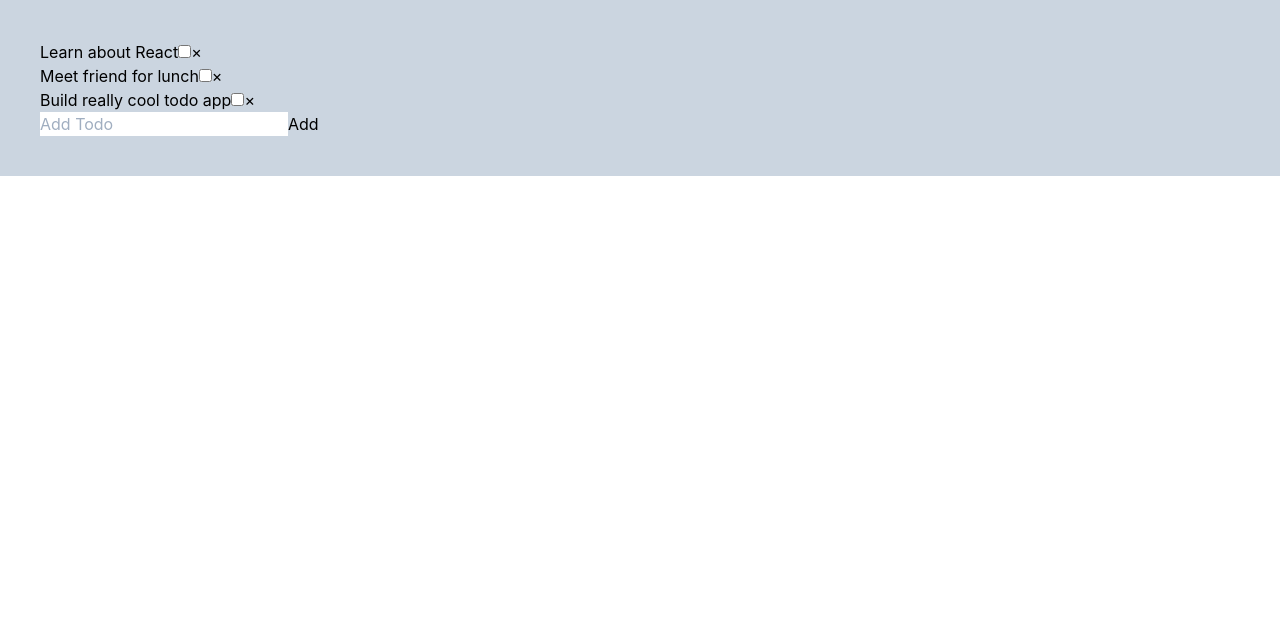
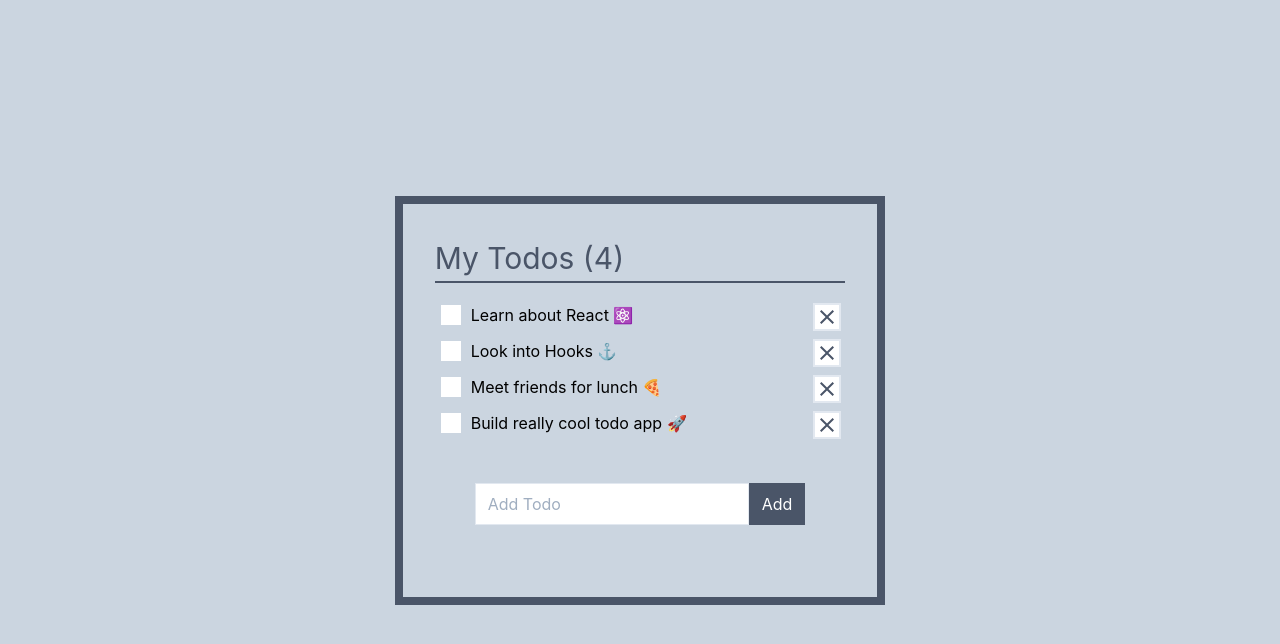
Before and after one commit to rahman95/todo-app-react-hooks, a React (Create React App) app: page / in a window 1280 px wide. Shown: the top 644 px of the page. Built offline with nearby package versions, Linux system fonts and the light colour scheme.

Commit message:
added styling to finish off

```diff
--- a/src/App.js
+++ b/src/App.js
@@ -3,7 +3,7 @@ import TodoList from "./Todo/TodoList";
 
 function App() {
   return (
-    <div className="w-full h-full flex bg-gray-400 p-10">
+    <div className="bg-gray-400 flex h-screen items-center justify-center p-10 w-full">
       <TodoList />
     </div>
   );
--- a/src/Todo/AddTodo.jsx
+++ b/src/Todo/AddTodo.jsx
@@ -2,10 +2,19 @@ import React from "react";
 
 function AddTodo({ onSubmit }) {
   return (
-    <div>
+    <div className="p-10">
       <form onSubmit={onSubmit}>
-        <input type="text" placeholder="Add Todo"></input>
-        <button type="submit">Add</button>
+        <input
+          className="appearance-none border px-3 py-2 text-grey-darker"
+          type="text"
+          placeholder="Add Todo"
+        />
+        <button
+          className="bg-gray-700 hover:bg-gray-800 border border-gray-700 px-3 py-2 text-white"
+          type="submit"
+        >
+          Add
+        </button>
       </form>
     </div>
   );
--- a/src/Todo/Todo.jsx
+++ b/src/Todo/Todo.jsx
@@ -1,4 +1,6 @@
 import React from "react";
+import CheckBox from "./components/CheckBox";
+import DeleteButton from "./components/DeleteButton";
 
 function Todo({ todo, index, onChange, onDelete }) {
   const { text, completed } = todo;
@@ -13,12 +15,13 @@ function Todo({ todo, index, onChange, onDelete }) {
   };
 
   return (
-    <div>
-      <span>{text}</span>
-      <span>
-        <input type="checkbox" checked={completed} onChange={handleCheckbox} />
-        <button onClick={deleteTodo}>&times;</button>
-      </span>
+    <div className="flex justify-between p-1">
+      <CheckBox
+        labelText={text}
+        checked={completed}
+        handleCheckbox={handleCheckbox}
+      />
+      <DeleteButton onClick={deleteTodo} />
     </div>
   );
 }
--- a/src/Todo/TodoList.jsx
+++ b/src/Todo/TodoList.jsx
@@ -4,12 +4,21 @@ import AddTodo from "./AddTodo";
 
 function TodoList() {
   const defaultTodos = [
-    { text: "Learn about React", completed: false },
-    { text: "Meet friend for lunch", completed: false },
-    { text: "Build really cool todo app", completed: false }
+    { text: "Learn about React ⚛️", completed: false },
+    { text: "Look into Hooks ⚓️", completed: false },
+    { text: "Meet friends for lunch 🍕", completed: false },
+    { text: "Build really cool todo app 🚀", completed: false }
   ];
 
   const [todos, setTodos] = useState(defaultTodos);
+
+  const countTodos = () => {
+    return todos.length;
+  };
+
+  const allComplete = () => {
+    return todos.every(todo => todo.completed);
+  };
 
   const onChange = (index, checked) => {
     const updatedTodos = [...todos];
@@ -44,7 +53,18 @@ function TodoList() {
   };
 
   return (
-    <div>
+    <div className="border-8 border-gray-700 p-8">
+      <h2 className="border-b-2 border-gray-700 text-3xl text-gray-700 mb-4">
+        My Todos ({countTodos()})
+      </h2>
+      {allComplete() && (
+        <h3 className="bg-green-400 italic px-3 py-2 mb-4 text-center text-white">
+          <span role="img" aria-label="Party Emoji">
+            🎉
+          </span>
+          <span>Well done, all items are complete!</span>
+        </h3>
+      )}
       <ul>
         {todos.map((todo, index) => (
           <Todo
--- /dev/null
+++ b/src/Todo/components/CheckBox.jsx
@@ -0,0 +1,37 @@
+import React from "react";
+
+const css = `
+input:checked + svg {
+    display: block;
+}
+`;
+
+// Checkbox styling - https://tailwindcomponents.com/component/checkbox-1
+function CheckBox({ labelText, checked, handleCheckbox }) {
+  return (
+    <div>
+      <label className="flex justify-start items-start">
+        <div className="bg-white border-2 border-gray-400 w-6 h-6 flex flex-shrink-0 justify-center items-center mr-2 hover:border-blue-500 focus-within:border-blue-500">
+          <input
+            type="checkbox"
+            className="opacity-0 absolute"
+            checked={checked}
+            onChange={handleCheckbox}
+          />
+          <svg
+            className="fill-current hidden w-4 h-4 text-green-500 pointer-events-none"
+            viewBox="0 0 20 20"
+          >
+            <path d="M0 11l2-2 5 5L18 3l2 2L7 18z" />
+          </svg>
+        </div>
+        <div className={checked ? "line-through select-none" : "select-none"}>
+          {labelText}
+        </div>
+      </label>
+      <style>{css}</style>
+    </div>
+  );
+}
+
+export default CheckBox;
--- /dev/null
+++ b/src/Todo/components/DeleteButton.jsx
@@ -0,0 +1,26 @@
+import React from "react";
+
+// Checkbox styling - https://tailwindcomponents.com/component/buttons-with-icons
+function DeleteButton({ onClick }) {
+  return (
+    <button
+      className="bg-white border-2 text-gray-700 hover:border-red-500 hover:text-red-500 inline-flex items-center"
+      title="Delete"
+      onClick={onClick}
+    >
+      <svg
+        xmlns="http://www.w3.org/2000/svg"
+        width="24"
+        height="24"
+        viewBox="0 0 24 24"
+      >
+        <path
+          fill="currentcolor"
+          d="M19 6.41L17.59 5 12 10.59 6.41 5 5 6.41 10.59 12 5 17.59 6.41 19 12 13.41 17.59 19 19 17.59 13.41 12 19 6.41z"
+        />
+      </svg>
+    </button>
+  );
+}
+
+export default DeleteButton;
```
